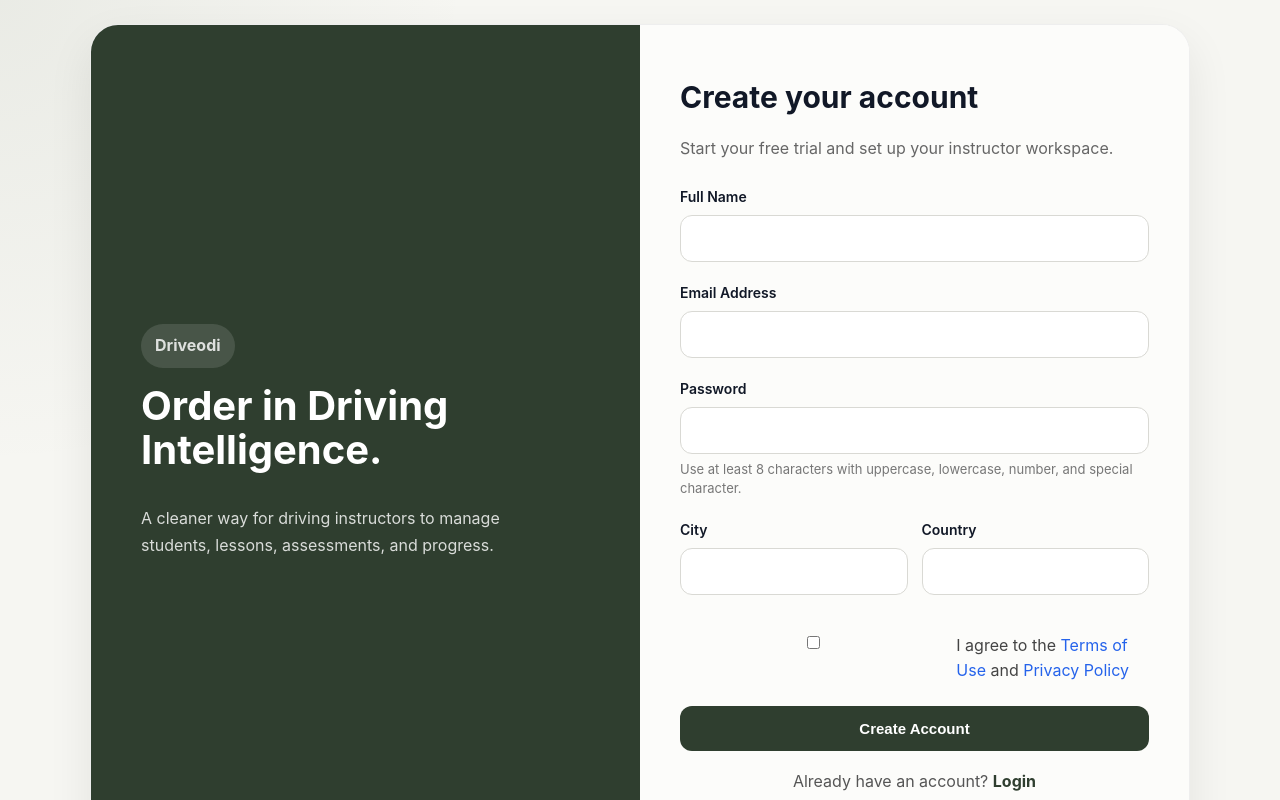
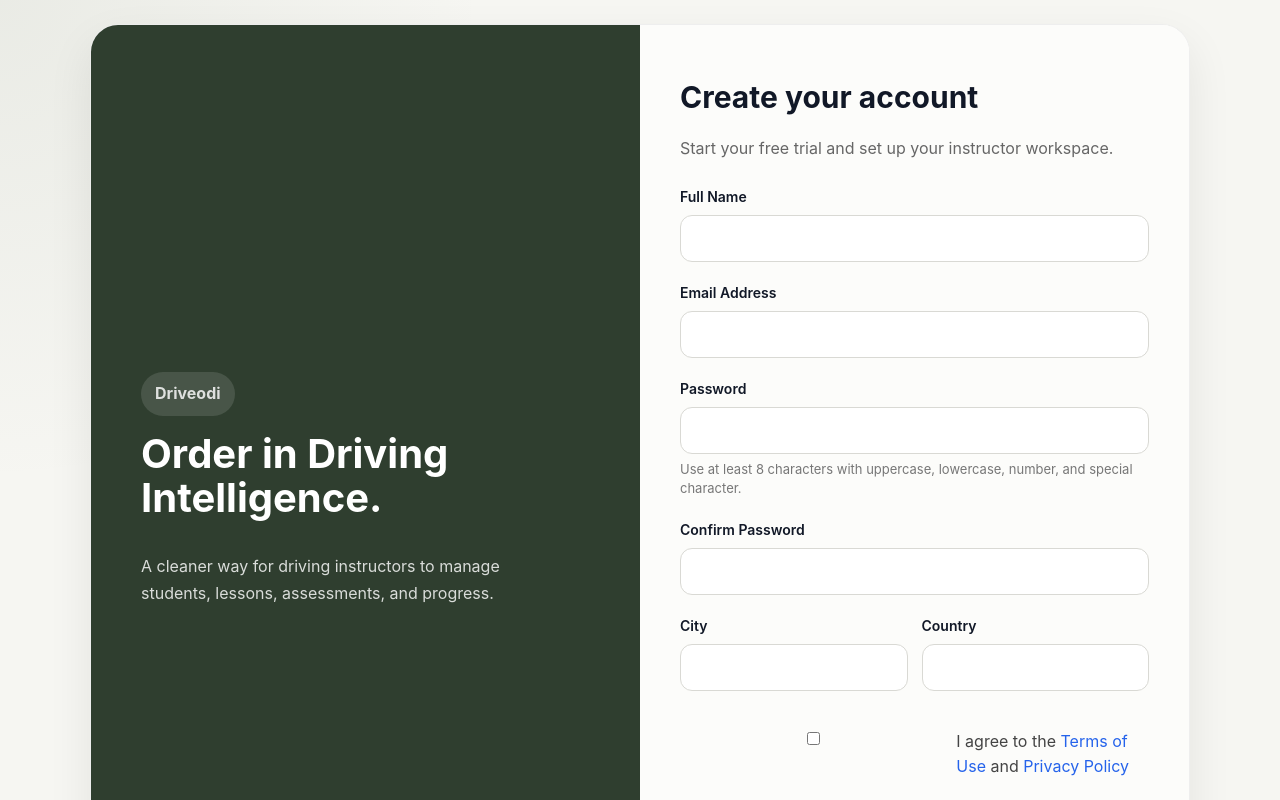
Before and after one commit to nkeze33/driveodi, a React (Create React App) app in the folder frontend/: page /register in a window 1280 px wide. Shown: the top 800 px of the page. Built offline with nearby package versions, Linux system fonts and the light colour scheme; no server answers.

Commit message:
Add confirm password to registration form

```diff
--- a/frontend/src/pages/Register.js
+++ b/frontend/src/pages/Register.js
@@ -4,17 +4,23 @@ import { Link } from "react-router-dom";
 function Register() {
   // ==================================================
   // API BASE URL
+  // Uses live backend if REACT_APP_API_URL exists,
+  // otherwise falls back to local backend.
   // ==================================================
   const API_BASE_URL =
-  process.env.REACT_APP_API_URL || "http://localhost:5000";
+    process.env.REACT_APP_API_URL || "http://localhost:5000";
 
   // ==================================================
   // FORM STATE
+  // Stores all registration form values.
+  // confirmPassword is only used on the frontend
+  // and should NOT be saved in the database.
   // ==================================================
   const [formData, setFormData] = useState({
     name: "",
     email: "",
     password: "",
+    confirmPassword: "",
     city: "",
     country: "",
     agreedToTerms: false,
@@ -22,6 +28,8 @@ function Register() {
 
   // ==================================================
   // UI STATE
+  // Controls error messages, success messages,
+  // and loading state while the form submits.
   // ==================================================
   const [error, setError] = useState("");
   const [success, setSuccess] = useState("");
@@ -29,6 +37,7 @@ function Register() {
 
   // ==================================================
   // HANDLE INPUT CHANGES
+  // Handles normal text inputs and checkbox inputs.
   // ==================================================
   const handleChange = (e) => {
     const { name, value, type, checked } = e.target;
@@ -41,12 +50,14 @@ function Register() {
 
   // ==================================================
   // RESET FORM
+  // Clears the form after successful registration.
   // ==================================================
   const resetForm = () => {
     setFormData({
       name: "",
       email: "",
       password: "",
+      confirmPassword: "",
       city: "",
       country: "",
       agreedToTerms: false,
@@ -55,7 +66,9 @@ function Register() {
 
   // ==================================================
   // SAFELY READ API RESPONSE
-  // Handles both JSON and plain text responses
+  // Handles both JSON and plain text responses.
+  // This prevents the app from crashing if the backend
+  // returns plain text instead of JSON.
   // ==================================================
   const parseResponse = async (response) => {
     const contentType = response.headers.get("content-type");
@@ -69,22 +82,55 @@ function Register() {
   };
 
   // ==================================================
+  // VALIDATE FORM BEFORE SUBMITTING
+  // Stops bad data before it reaches the backend.
+  // ==================================================
+  const validateForm = () => {
+    if (formData.password.length < 8) {
+      return "Password must be at least 8 characters.";
+    }
+
+    if (formData.password !== formData.confirmPassword) {
+      return "Passwords do not match.";
+    }
+
+    if (!formData.agreedToTerms) {
+      return "You must agree to the Terms of Use and Privacy Policy.";
+    }
+
+    return "";
+  };
+
+  // ==================================================
   // SUBMIT REGISTRATION FORM
+  // Sends registration data to the backend.
+  // confirmPassword is removed before sending because
+  // the backend does not need to store or process it.
   // ==================================================
   const handleSubmit = async (e) => {
     e.preventDefault();
 
     setError("");
     setSuccess("");
+
+    const validationError = validateForm();
+
+    if (validationError) {
+      setError(validationError);
+      return;
+    }
+
     setLoading(true);
 
     try {
+      const { confirmPassword, ...registrationData } = formData;
+
       const response = await fetch(`${API_BASE_URL}/api/auth/register`, {
         method: "POST",
         headers: {
           "Content-Type": "application/json",
         },
-        body: JSON.stringify(formData),
+        body: JSON.stringify(registrationData),
       });
 
       const data = await parseResponse(response);
@@ -176,6 +222,20 @@ function Register() {
               </small>
             </div>
 
+            {/* Confirm Password */}
+            <div className="form-group">
+              <label htmlFor="confirmPassword">Confirm Password</label>
+              <input
+                id="confirmPassword"
+                type="password"
+                name="confirmPassword"
+                value={formData.confirmPassword}
+                onChange={handleChange}
+                required
+                disabled={loading}
+              />
+            </div>
+
             {/* Location */}
             <div className="form-row">
               <div className="form-group">
```
